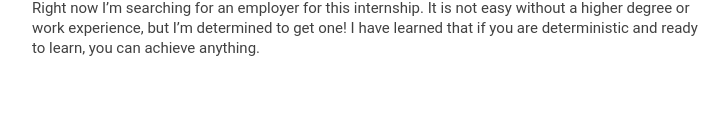
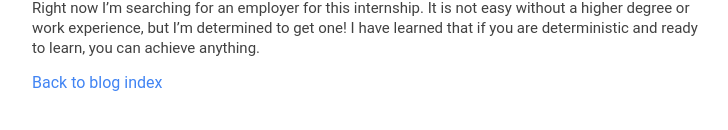
Before and after one commit to emilrwx/emilrwx_website, a Next.js app: page /posts/a-new-start in a window 1280 px wide. Shown: the part 1901-2031 px from the top of the page, without its empty margins (274-1002 px from the left). Built offline with nearby package versions, Linux system fonts and the light colour scheme.

Commit message:
restyle the date

```diff
--- a/layouts/post.js
+++ b/layouts/post.js
@@ -1,5 +1,6 @@
 import Layout from '@layouts/layout'
 import Head from 'next/head'
+import Link from 'next/link'
 
 export default function PostLayout (props) {
   return (
@@ -11,6 +12,9 @@ export default function PostLayout (props) {
         <small>{props.date}</small>
         <h1>{props.title}</h1>
         <div dangerouslySetInnerHTML={{ __html: props.content }} />
+        <Link href='/blog'>
+          Back to blog index
+        </Link>
       </article>
     </Layout>
   )
--- a/pages/blog.js
+++ b/pages/blog.js
@@ -15,6 +15,9 @@ export default function Blog (props) {
         {props.posts.map(function (post, idx) {
           return (
             <div key={idx} className={styles.post}>
+              <small className={styles.date}>
+                {post.date}
+              </small>
               <h2 className={styles.blogHeader}>
                 <Link href={'/posts/' + post.slug}>
                   {post.title}
@@ -23,9 +26,6 @@ export default function Blog (props) {
               <p className={styles.excerpt}>
                 {post.excerpt}
               </p>
-              <small className={styles.date}>
-                {post.date}
-              </small>
             </div>
           )
         })}
```
